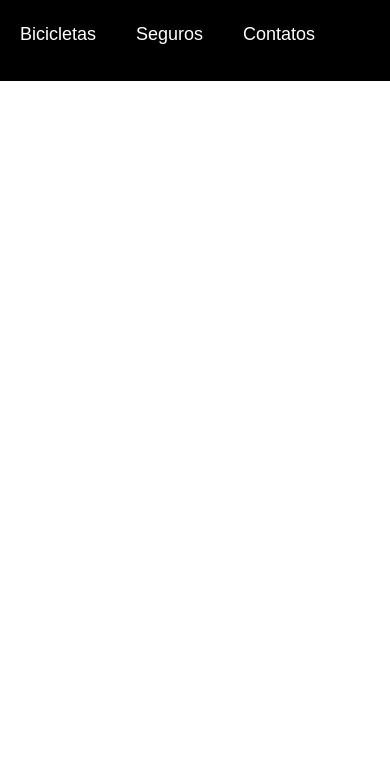
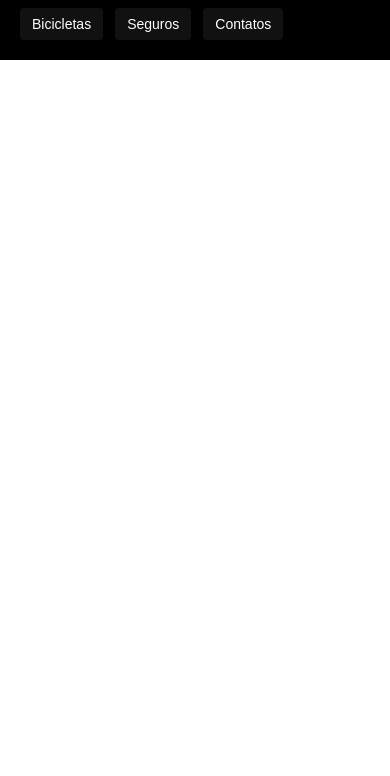
Before and after one commit to felpsg/bikcraft, a plain HTML site: page index.html in a window 390 px wide. Shown: the part 68-844 px from the top of the page. Drawn offline with Linux system fonts and the light colour scheme.

Commit message:
tornando o header/menu responsivo

```diff
--- a/css/style.css
+++ b/css/style.css
@@ -38,5 +38,49 @@ a {
 .header-menu a {
   display: inline-block;
   padding: 16px 0px;
- color: #ffffff;
- font-size: 18px;
+  color: #ffffff;
+  font-size: 18px;
+  position: relative;
+}
+
+.header-menu a:after {
+  content: " ";
+  display: block;
+  height: 2px;
+  width: 0px;
+  background: #ffffff;
+  margin-top: 4px;
+  transition: 0.3s;
+  position: absolute;
+}
+
+.header-menu a:hover:after {
+  width: 100%;
+}
+
+@media (max-width: 800px) {
+  .header-menu {
+    gap: 20px;
+  }
+  .header-menu a {
+    background: #111111;
+    padding: 12px 16px;
+    border-radius: 4px;
+  }
+  .header-menu a:hover {
+    background-color: #2e2e2e;
+  }
+  .header a::after {
+    display: none;
+  }
+}
+
+@media (max-width: 600px) {
+  .header-menu {
+    gap: 12px;
+  }
+  .header-menu a {
+    padding: 8px 12px;
+    font-size: 14px;
+  }
+}
```
